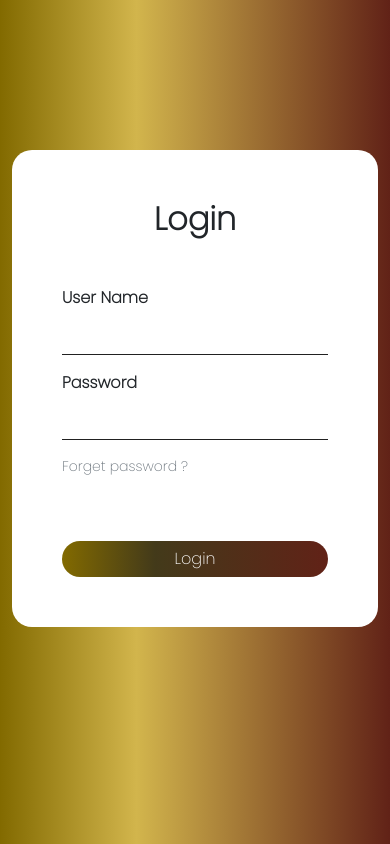
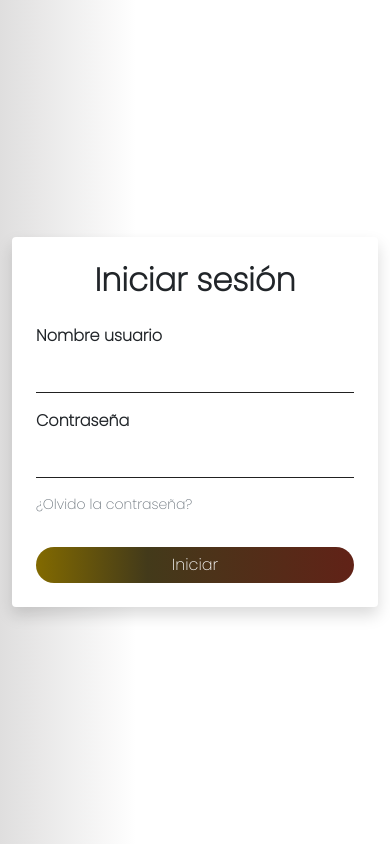
Before and after one commit to benjaAmin777/Haskutani, a plain HTML site: page login.html in a window 390 px wide. Drawn offline with nearby package versions, Linux system fonts and the light colour scheme.

Commit message:
Update responsive login
Subi modificación del login y ajuste colores

```diff
--- a/login.html
+++ b/login.html
@@ -1,5 +1,5 @@
 <!doctype html>
-<html lang="en">
+<html lang="es">
 <head>
     <!-- Required meta tags -->
     <meta charset="utf-8">
@@ -7,30 +7,27 @@
 
     <!-- Bootstrap CSS -->
     <link href="https://cdn.jsdelivr.net/npm/bootstrap@5.0.2/dist/css/bootstrap.min.css" rel="stylesheet" integrity="sha384-EVSTQN3/azprG1Anm3QDgpJLIm9Nao0Yz1ztcQTwFspd3yD65VohhpuuCOmLASjC" crossorigin="anonymous">
-    <link href="style_login.css" rel="stylesheet" >
-    <title>Login Form</title>
+    <link href="style_login.css" rel="stylesheet">
+    <title>Iniciar sesión</title>
 </head>
 <body>
-        <div class="container-fluid">
-            <form class="mx-auto">
-                <h4 class="text-center">Login</h4>
-                <div class="mb-3 mt-5">
-                  <label for="exampleInputEmail1" class="form-label">User Name</label>
+    <div class="container d-flex justify-content-center align-items-center min-vh-100">
+        <form class="p-4 rounded bg-white shadow">
+            <h4 class="text-center mb-4">Iniciar sesión</h4>
+            <div class="mb-3">
+                <label for="exampleInputEmail1" class="form-label">Nombre usuario</label>
                 <input type="email" class="form-control" id="exampleInputEmail1" aria-describedby="emailHelp">
             </div>
             <div class="mb-3">
-                  <label for="exampleInputPassword1" class="form-label">Password</label>
+                <label for="exampleInputPassword1" class="form-label">Contraseña</label>
                 <input type="password" class="form-control" id="exampleInputPassword1">
-                  <div id="emailHelp" class="form-text mt-3">Forget password ?</div>
+                <div id="emailHelp" class="form-text mt-3">¿Olvido la contraseña?</div>
             </div>
-
-                <button type="submit" class="btn btn-primary mt-5">Login</button>
+            <button type="submit" class="btn btn-primary w-100 mt-3">Iniciar</button>
         </form>
     </div>
 
-
     <!-- Option 1: Bootstrap Bundle with Popper -->
     <script src="https://cdn.jsdelivr.net/npm/bootstrap@5.0.2/dist/js/bootstrap.bundle.min.js" integrity="sha384-MrcW6ZMFYlzcLA8Nl+NtUVF0sA7MsXsP1UyJoMp4YLEuNSfAP+JcXn/tWtIaxVXM" crossorigin="anonymous"></script>
-
 </body>
 </html>
--- a/style_login.css
+++ b/style_login.css
@@ -1,49 +1,51 @@
 @import url('https://fonts.googleapis.com/css2?family=Poppins:wght@200&display=swap');
-*{
+
+* {
     padding: 0;
     margin: 0;
     box-sizing: border-box;
-
 }
 
-body{
-    background: linear-gradient(90deg, #826a00 0%, #d2b54c 35%, #612217 100%);
+body {
+    background: linear-gradient(90deg, #dfdede 0%, #ffffff 35%, #ffffff 100%);
     font-family: 'Poppins', sans-serif;
 }
 
-form{
+form {
+    width: 100%;
+    max-width: 400px;
+    background-color: white;
     border-radius: 20px;
-    margin-top: 150px !important;
-    width: 24% !important;
-    background-color: white !important;
-    padding: 50px;
+    padding: 30px;
 }
 
-.btn-primary{
+.btn-primary {
     width: 100%;
     border: none;
     border-radius: 50px;
     background: linear-gradient(90deg, #826a00 0%, #433a1a 35%, #612217 100%);
 }
 
-
-.form-control{
-    color: rgba(0,0,0,.87);
-    border-bottom-color: rgba(0,0,0,.42);
-    box-shadow: none !important;
+.form-control {
+    color: rgba(0, 0, 0, .87);
+    border-bottom-color: rgba(0, 0, 0, .42);
+    box-shadow: none;
     border: none;
     border-bottom: 1px solid;
     border-radius: 4px 4px 0 0;
-    }
- h4{
-    font-size: 2rem !important;
+}
+
+h4 {
+    font-size: 2rem;
     font-weight: 700;
- }
- .form-label{
-    font-weight: 800 !important;
- }
+}
+
+.form-label {
+    font-weight: 800;
+}
+
 @media only screen and (max-width: 600px) {
     form {
-        width: 100% !important;
+        padding: 20px;
     }
-  }
+}
```
Lines whose indentation alone changed are shown as unchanged.
